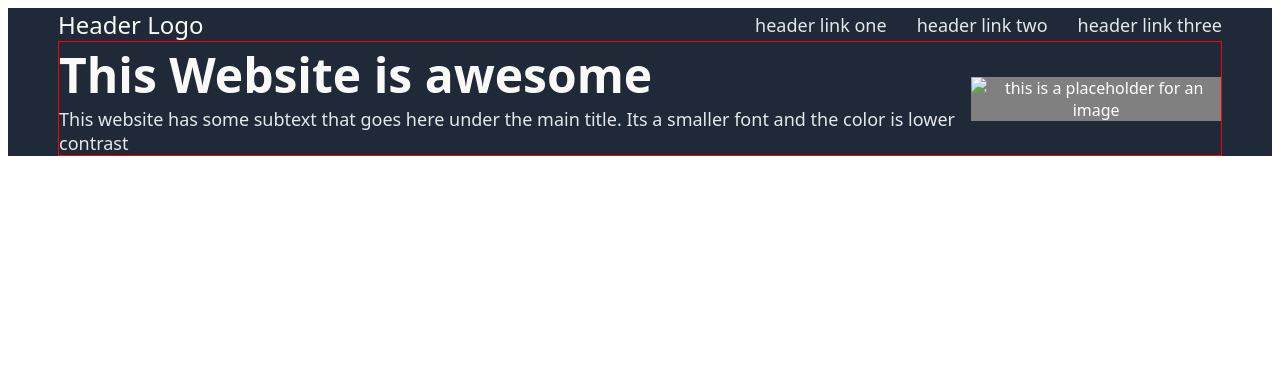
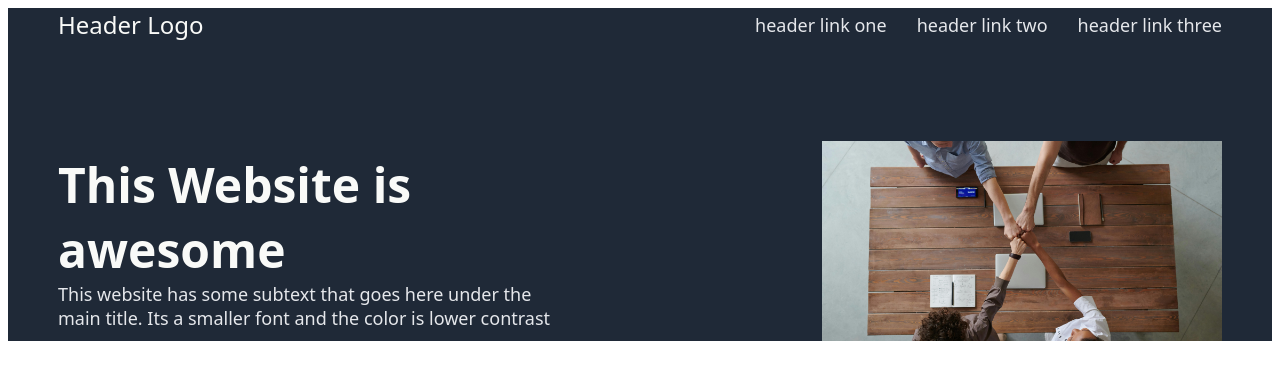
Before and after one commit to freeedd18/odin-project-landing-page, a plain HTML site: page index.html in a window 1280 px wide. Drawn offline with Linux system fonts and the light colour scheme.

Commit message:
Added image and mede its dimension fit.

```diff
--- a/index.html
+++ b/index.html
@@ -22,7 +22,7 @@
                 <div class="h1">This Website is awesome</div>
                 <div class="text">This website has some subtext that goes here under the main title. Its a smaller font and the color is lower contrast</div>
             </div>
-            <img class="placeholder" src="" alt="this is a placeholder for an image">
+            <img class="placeholder" src="./img/top-img.jpg" alt="this is a placeholder for an image">
         </div>
     </div>
 </body>
--- a/styles.css
+++ b/styles.css
@@ -28,9 +28,9 @@ a {
 }
 
 .header {
-    /* border:1px solid greenyellow; */
     display: flex;
     justify-content: space-between;
+    margin-bottom: 100px;
 }
 .header-logo {
     font-size: 24px;
@@ -46,17 +46,20 @@ a {
 }
 
 .hero {
-    border:1px solid red;
     display: flex;
     align-items: center;
-    justify-content:;
+    justify-content: space-between;
+    gap: 20px;
+}
+
+.container-text {
+    max-width: 500px;
 }
 
 .h1 {
     font-size: 48px;
     font-weight: 900;
     color: #F9FAF8;
-    flex: 1;
 }
 
 .text {
@@ -64,8 +67,8 @@ a {
     color: #E5E7EB;
 }
 
-.placeholder {
-    text-align: center;
-    align-items: center;
-    background-color: gray;;
+img.placeholder {
+    object-fit: cover;
+    height: 200px;
+    width: 400px;
 }
```
Also changed, not shown: img/top-img.jpg (added).
